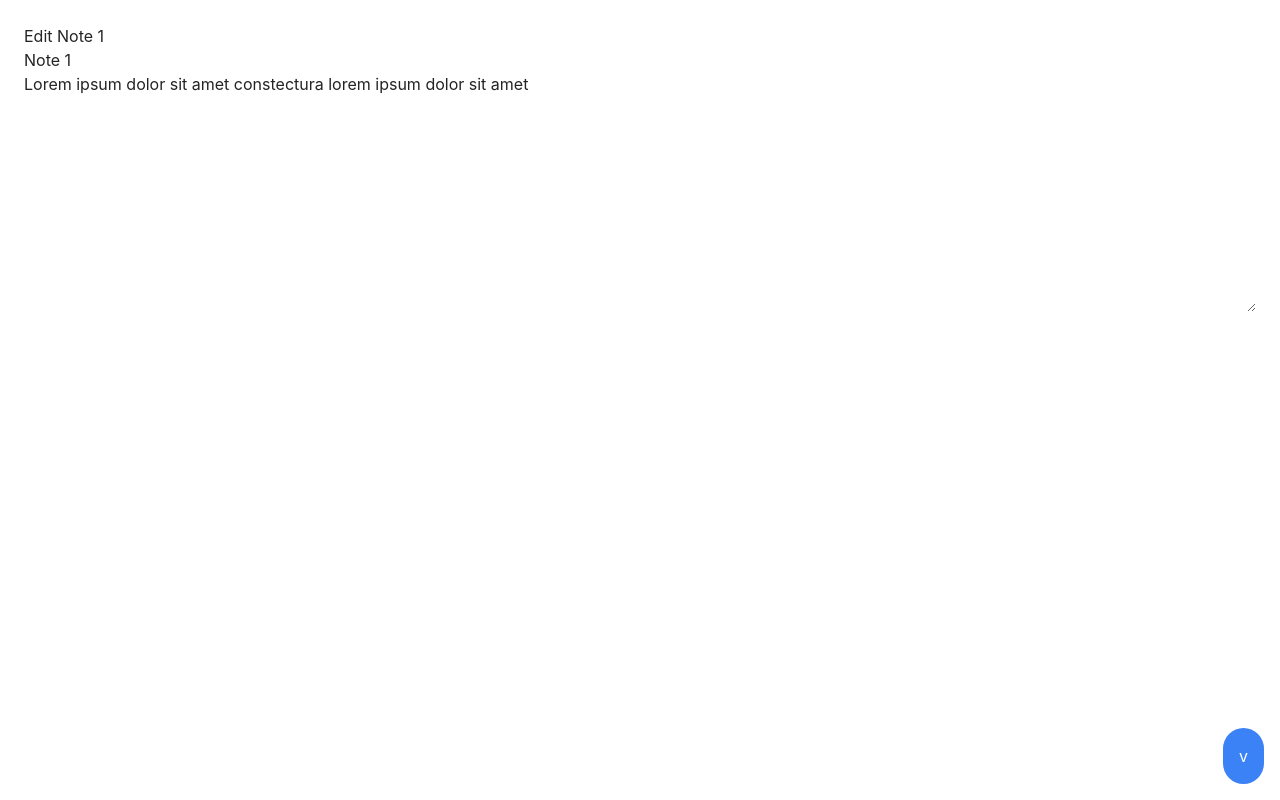
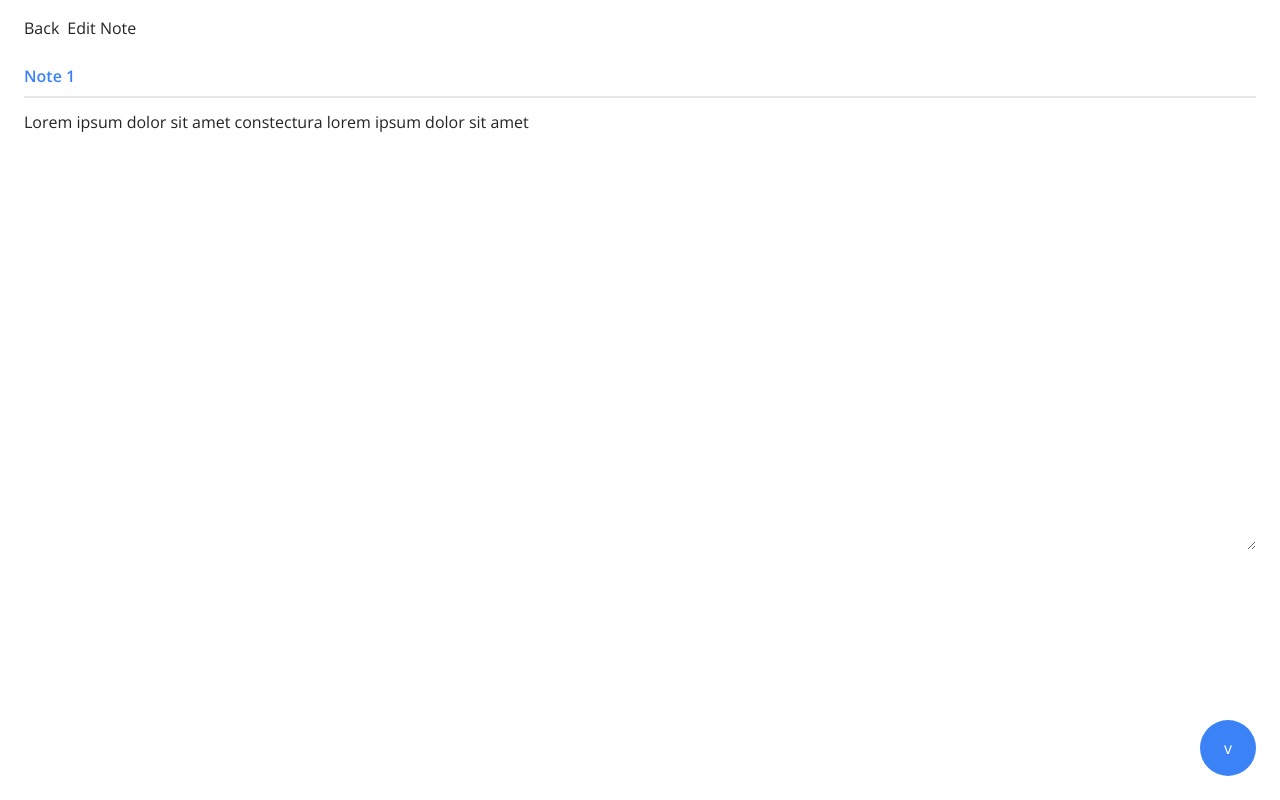
Before and after one commit to athdromeda/memoir, a React (Vite) app: page /edit/1 in a window 1280 px wide. Built offline with nearby package versions, Linux system fonts and the light colour scheme; the HTML template or start-up script is replaced by a standard one.

Commit message:
style: [UI] Improve UI
Improve UI for some components and pages

```diff
--- a/src/components/AddNoteButton.jsx
+++ b/src/components/AddNoteButton.jsx
@@ -8,7 +8,7 @@ const AddNoteButton = () => {
   return (
     <button
       onClick={handleClick}
-      className="p-4 bg-blue-500 text-white rounded-full fixed bottom-4 right-4"
+      className="p-4 bg-blue-500 text-white rounded-full fixed bottom-6 right-6 w-14 h-14"
     >
       +
     </button>
--- a/src/components/EditNoteButton.jsx
+++ b/src/components/EditNoteButton.jsx
@@ -11,7 +11,7 @@ const EditNoteButton = ({ onClick }) => {
   return (
     <button
       onClick={handleClick}
-      className="p-4 bg-blue-500 text-white rounded-full fixed bottom-4 right-4"
+      className="p-4 bg-blue-500 text-white rounded-full fixed bottom-6 right-6 w-14 h-14"
     >
       v
     </button>
--- a/src/components/Header.jsx
+++ b/src/components/Header.jsx
@@ -1,6 +1,6 @@
 const Header = () => {
   return (
-    <div className="p-6 bg-blue-100 w-full fixed">
+    <div className="px-6 py-4 w-full fixed text-blue-500 font-bold">
       <h1 className="text-xl">Memoir</h1>
     </div>
   );
--- a/src/components/Note.jsx
+++ b/src/components/Note.jsx
@@ -7,9 +7,9 @@ const Note = ({ id, title, content }) => {
   return (
     <div
       onClick={() => navigate('/edit/' + id)}
-      className="bg-blue-100 w-full px-4 py-3 mb-4 rounded-md cursor-pointer"
+      className="bg-blue-100 w-full px-4 py-4 mb-4 rounded-md cursor-pointer"
     >
-      <h3 className="text-lg text-blue-600">{title}</h3>
+      <h3 className="text-lg text-blue-600 font-medium leading-tight mb-3">{title}</h3>
       <p className="text-slate-500">{content}</p>
     </div>
   );
--- a/src/components/NotesWrapper.jsx
+++ b/src/components/NotesWrapper.jsx
@@ -10,7 +10,7 @@ const NotesWrapper = ({ children }) => {
   );
 
   return (
-    <div className="m-6 mt-24 grid grid-cols-2 gap-4">
+    <div className="m-6 mt-16 grid grid-cols-2 gap-4">
       <div>{oddCards}</div>
       <div>{evenCards}</div>
     </div>
--- a/src/index.css
+++ b/src/index.css
@@ -1,11 +1,12 @@
+@import url('https://fonts.googleapis.com/css2?family=Open+Sans:wght@300;400;500;600&display=swap');
+
 @tailwind base;
 @tailwind components;
 @tailwind utilities;
 
 :root {
-  font-family: Inter, system-ui, Avenir, Helvetica, Arial, sans-serif;
+  font-family: 'Open Sans', sans-serif;
   line-height: 1.5;
-  font-weight: 400;
 
   color-scheme: light dark;
   background-color: rgba(255, 255, 255, 0.87);
--- a/src/pages/AddNote.jsx
+++ b/src/pages/AddNote.jsx
@@ -22,17 +22,30 @@ const AddNote = () => {
   };
 
   return (
-    <div className="flex flex-col m-6">
+    <>
+      <div className="flex gap-2 px-6 py-4">
+        <button>Back</button>
         <h1>Add Note</h1>
-      <input type="text" placeholder="Title" ref={title} />
+      </div>
+      <div className="flex flex-col m-6 mt-0 h-full">
+        <input
+          type="text"
+          placeholder="Title"
+          ref={title}
+          onFocus={(e) => e.target.select()}
+          className="text-blue-500 border-b-2 mb-3 py-2 font-bold focus:outline-none focus:border-b-blue-400"
+        />
         <textarea
           cols="30"
           rows="10"
           placeholder="Lorem ipsum"
           ref={content}
+          spellCheck={false}
+          className="focus:outline-none focus:bg-blue-50 focus:py-2 focus:px-3 h-full"
         ></textarea>
         <EditNoteButton onClick={handleClick} />
       </div>
+    </>
   );
 };
 
--- a/src/pages/EditNote.jsx
+++ b/src/pages/EditNote.jsx
@@ -26,21 +26,30 @@ const EditNote = () => {
   };
 
   return (
-    <div className="flex flex-col m-6">
-      <h1>Edit Note {id}</h1>
+    <>
+      <div className="flex gap-2 px-6 py-4">
+        <button>Back</button>
+        <h1>Edit Note</h1>
+      </div>
+      <div className="flex flex-col m-6 mt-0 h-full">
         <input
           type="text"
           value={title}
-        onChange={(event) => setTitle(event.target.value)}
+          onChange={(e) => setTitle(e.target.value)}
+          onFocus={(e) => e.target.select()}
+          className="border-b-2 mb-3 py-2 font-bold focus:outline-none focus:border-b-blue-400 text-blue-500"
         />
         <textarea
           cols="30"
-        rows="10"
+          rows="15"
           value={content}
           onChange={(event) => setContent(event.target.value)}
+          spellCheck={false}
+          className="focus:outline-none focus:bg-blue-50 focus:py-2 focus:px-3 h-full"
         ></textarea>
         <EditNoteButton onClick={handleClick} />
       </div>
+    </>
   );
 };
 
```
Lines whose indentation alone changed are shown as unchanged.
